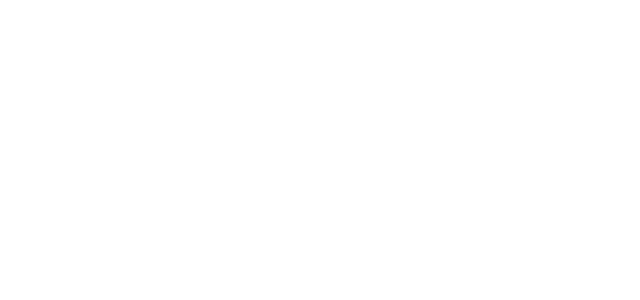
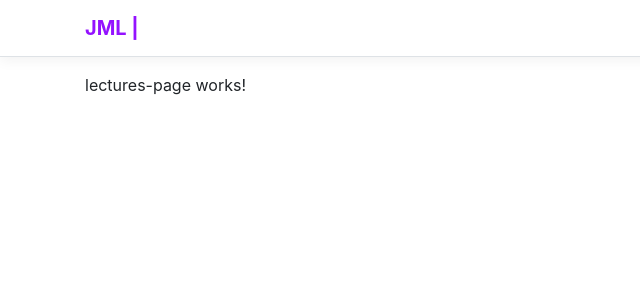
Before and after one commit to VadimProkopchuk/VPX, an Angular app in the folder JML/JML.Presentation.WebClient/ClientApp/: page /lectures in a window 1280 px wide. Before the commit this address led to /. Shown: the top 300 px of the page, without its empty margins (0-640 px from the left). Built offline with nearby package versions, Linux system fonts and the light colour scheme.

Commit message:
lectures page

```diff
--- a/JML/JML.Presentation.WebClient/ClientApp/src/app/app.module.ts
+++ b/JML/JML.Presentation.WebClient/ClientApp/src/app/app.module.ts
@@ -14,6 +14,7 @@
 import {AuthComponent} from './components/auth-components/auth/auth.component';
 import {AlertComponent} from './components/alert/alert.component';
 import {UserInfoComponent} from './components/user-info/user-info.component';
+import {LecturesPageComponent} from './components/lectures-page/lectures-page.component';
 
 const AUTH_INTERCEPTOR = {
   provide: HTTP_INTERCEPTORS,
@@ -30,7 +31,8 @@
     FetchDataComponent,
     AuthComponent,
     AlertComponent,
-    UserInfoComponent
+    UserInfoComponent,
+    LecturesPageComponent
   ],
   imports: [
     BrowserModule.withServerTransition({appId: 'ng-cli-universal'}),
--- /dev/null
+++ b/JML/JML.Presentation.WebClient/ClientApp/src/app/components/lectures-page/lectures-page.component.html
@@ -0,0 +1,2 @@
+<p>lectures-page works!</p>
+<router-outlet></router-outlet>
--- /dev/null
+++ b/JML/JML.Presentation.WebClient/ClientApp/src/app/components/lectures-page/lectures-page.component.ts
@@ -0,0 +1,15 @@
+import { Component, OnInit } from '@angular/core';
+
+@Component({
+  selector: 'app-lectures-page',
+  templateUrl: './lectures-page.component.html',
+  styleUrls: ['./lectures-page.component.css']
+})
+export class LecturesPageComponent implements OnInit {
+
+  constructor() { }
+
+  ngOnInit() {
+  }
+
+}
--- a/JML/JML.Presentation.WebClient/ClientApp/src/app/components/nav-menu/nav-menu.component.html
+++ b/JML/JML.Presentation.WebClient/ClientApp/src/app/components/nav-menu/nav-menu.component.html
@@ -14,6 +14,9 @@
         <li class="nav-item" [routerLinkActive]="['link-active']">
           <a class="nav-link text-dark" [routerLink]="['/fetch-data']">[Fetch data]</a>
         </li>
+        <li class="nav-item" [routerLinkActive]="['link-active']">
+          <a class="nav-link text-dark" [routerLink]="['/lectures']">Материалы</a>
+        </li>
 
         <li class="nav-item user-profile-wrapper" *ngIf="currentUserService.user != null">
           <a class="nav-link app-color" href="#" (click)="toggleUserInfo()">
--- a/JML/JML.Presentation.WebClient/ClientApp/src/app/shared/app-routing.module.ts
+++ b/JML/JML.Presentation.WebClient/ClientApp/src/app/shared/app-routing.module.ts
@@ -2,6 +2,8 @@
 import {Routes, RouterModule, PreloadAllModules} from '@angular/router';
 import {LayoutComponent} from '../components/layout/layout.component';
 import {HomeComponent} from '../components/home/home.component';
+import {LecturesPageComponent} from '../components/lectures-page/lectures-page.component';
+
 import {FetchDataComponent} from '../components/fetch-data/fetch-data.component';
 
 const routes: Routes = [
@@ -9,6 +11,7 @@
     path: '', component: LayoutComponent, children: [
       {path: '', redirectTo: '/', pathMatch: 'full'},
       {path: '', component: HomeComponent},
+      {path: 'lectures', component: LecturesPageComponent},
       {path: 'fetch-data', component: FetchDataComponent}
     ]
   },
```
Also changed, not shown: JML/JML.Presentation.WebClient/ClientApp/src/app/components/lectures-page/lectures-page.component.css (added).
